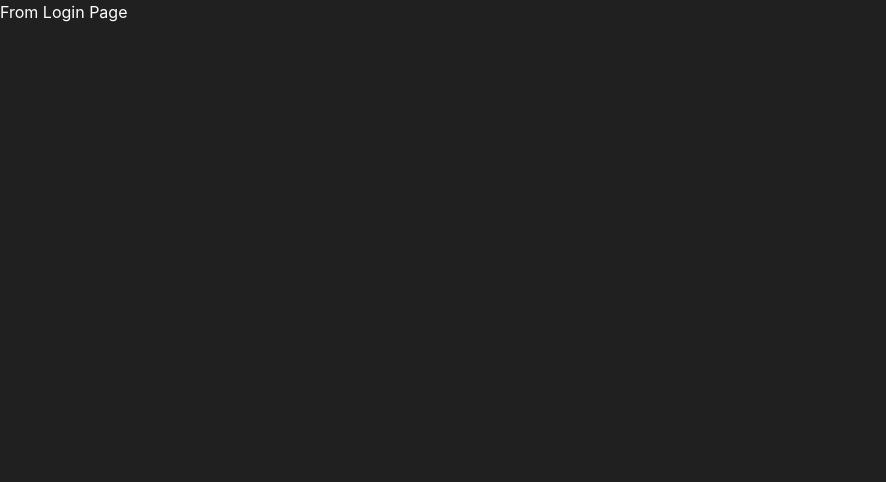
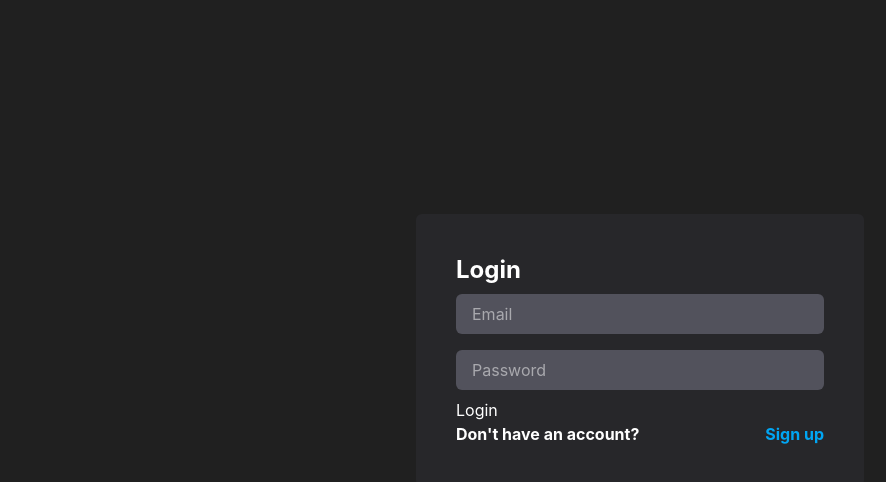
Before and after one commit to ArmandoMtz280/MERN_Proyect, a React (Vite) app in the folder client/: page /login in a window 1280 px wide. Shown: the top 482 px of the page, without its empty margins (0-886 px from the left). Built offline with nearby package versions, Linux system fonts and the light colour scheme.

Commit message:
Se termina loginPage

```diff
--- a/client/src/api/auth.js
+++ b/client/src/api/auth.js
@@ -4,3 +4,5 @@
 const API = "http://localhost:4000/api"; // *********
 
 export const registerRequest = user => axios.post(`${API}/register`, user);
+
+export const loginrequest = user => axios.post(`${API}/login`, user);
--- a/client/src/context/AuthContext.jsx
+++ b/client/src/context/AuthContext.jsx
@@ -3,9 +3,9 @@
  * lo puedan utilizar
  */
 
-import { createContext, useState, useContext } from "react";
+import { createContext, useState, useContext, useEffect } from "react";
 
-import { registerRequest } from "../api/auth";
+import { registerRequest, loginrequest } from "../api/auth";
 import { is } from "zod/v4/locales";
 
 export const AuthContext = createContext();
@@ -45,12 +45,35 @@
             console.log(error.response);
             setErrors(error.response.data)
         }
+    };
+
+    const signin = async (user) => {
+        try{
+            const res = await loginrequest(user);
+            console.log(user);
+        }catch(error){
+            if(Array.isArray(error.response.data)){
+                return setErrors(error.response.data)
+            }
+            setErrors([error.response.data.message])
+        }
     }
+
+    useEffect(() => {
+       if(errors.length > 0) {
+        const timer = setTimeout(() => {
+             setErrors([])
+          }, 1000)
+
+          return () => clearTimeout(timer);
+       }
+    }, [errors])
 
     return (
 
         <AuthContext.Provider value={{
            signup,
+           signin,
            user,
            isAuthenticated,
            errors,
--- a/client/src/pages/LoginPage.jsx
+++ b/client/src/pages/LoginPage.jsx
@@ -1,10 +1,42 @@
-
+import { useForm } from "react-hook-form";
+import { useAuth } from "../context/AuthContext";
+import { Link } from "react-router-dom";
 
 
 export default function LoginPage() {
 
+   const { register, handleSubmit, formState: {errors} } = useForm();
+
+   const {signin, errors: signinErrors} = useAuth();
+
+   const onSubmit = handleSubmit((data) => {
+      console.log(data, "Desde LoginPage")
+      signin(data);
+   })
+
    return(
-      <div>From Login Page</div>
+      <div className="flex h-[calc(100vh-100px)] items-center justify-center">
+         <div className="bg-zinc-800 max-w-md w-full p-10 rounded-md">
+            {
+              signinErrors.map((error, i) => (
+                <div className="bg-red-500 p-2 text-white text-center m-2" key={i}>
+                  {error}
+                </div>
+              ))
+            }
+            <h1 className="text-2xl font-bold">Login</h1>
+              <form onSubmit={ onSubmit }>
+              <input type="email" {...register("email", {required: true})} className="w-full bg-zinc-600  text-white px-4 py-2 rounded-md my-2" placeholder="Email"/>
+              {errors.email && ( <p className="text-red-500">Email es requerido</p> ) }
+              <input type="password" {...register("password", {required: true})} className="w-full bg-zinc-600  text-white px-4 py-2 rounded-md my-2" placeholder="Password"/>
+              {errors.password && ( <p className="text-red-500">Password es requerido</p> ) }
+              <button type="submit">Login</button>
+        </form>
+        <p className="flex gap-x-2  justify-between font-bold">
+           Don't have an account? <Link to="/register" className="text-sky-500">Sign up</Link>
+        </p>
+         </div>
+      </div>
    );
 
 }
--- a/client/src/pages/RegisterPage.jsx
+++ b/client/src/pages/RegisterPage.jsx
@@ -1,6 +1,7 @@
 import {useForm} from "react-hook-form"
 import { useEffect } from "react";
-import { useNavigate } from "react-router-dom" // importa navegacion
+import { useNavigate, Link } from "react-router-dom" // importa navegacion
+
 
 //import { registerRequest } from "../api/auth"
 import { useAuth } from "../context/AuthContext"
@@ -44,6 +45,9 @@
               {errors.password && ( <p className="text-red-500">Password es requerido</p> ) }
             <button type="submit">Register</button>
         </form>
+        <p className="flex gap-x-2  justify-between font-bold">
+           Already have an account? <Link to="/login" className="text-sky-500">Login</Link>
+        </p>
       </div>
    );
 
```
Also changed, not shown: 1 other file (tests, documents, lock files or other folders).
